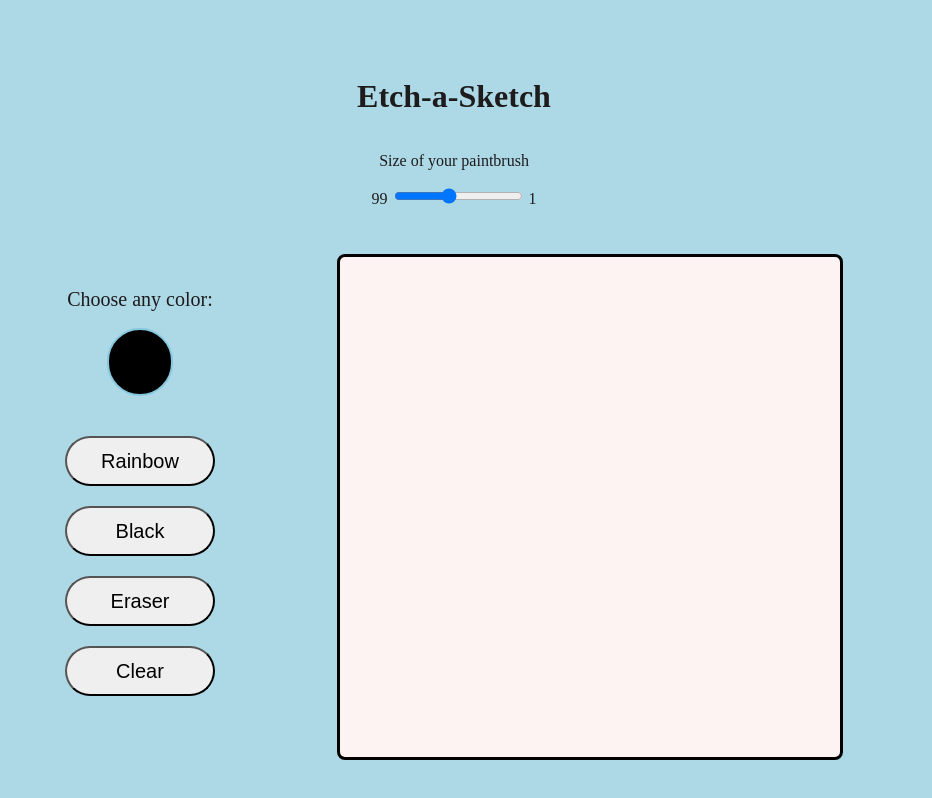
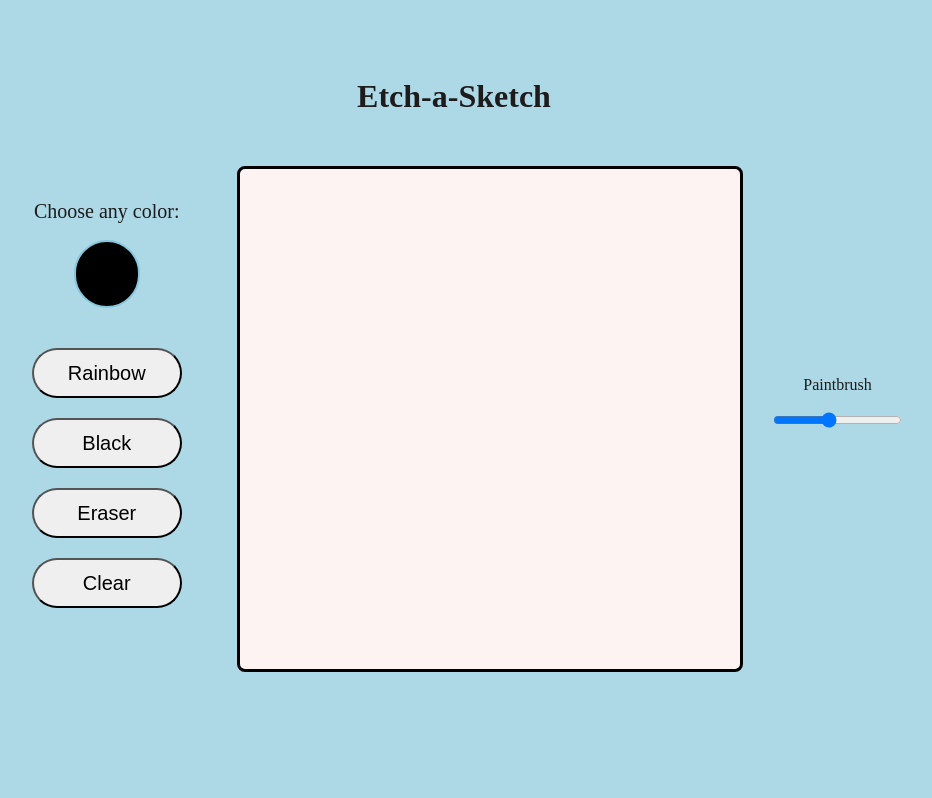
Before and after one commit to KirillEfirov/Etch-a-Sketch, a plain HTML site: page index.html in a window 1280 px wide. Shown: the whole page, without its empty margins (186-1118 px from the left). Drawn offline with Linux system fonts and the light colour scheme.

Commit message:
Input with range attribute now to the right of paintContainer

```diff
--- a/index.html
+++ b/index.html
@@ -10,12 +10,18 @@
     <body>
         <h1>Etch-a-Sketch</h1>
 
-        <div class="rangeContainer">
+        <!--<div class="rangeContainer">
             <p>Size of your paintbrush</p>
             <p>99 <input type="range" min="1" max="150" value="64"> 1</p>
-        </div>
+        </div>-->
 
         <div class="mainContainer">
+            <div class="rangeContainer">
+                <p>Paintbrush</p>
+                <p><input id="range" type="range" min="1" max="150" value="64"
+                     aria-orientation="vertical"></p>
+            </div>
+
             <div class="paintContainer"></div>
 
             <div class="containerForButtons">
```
